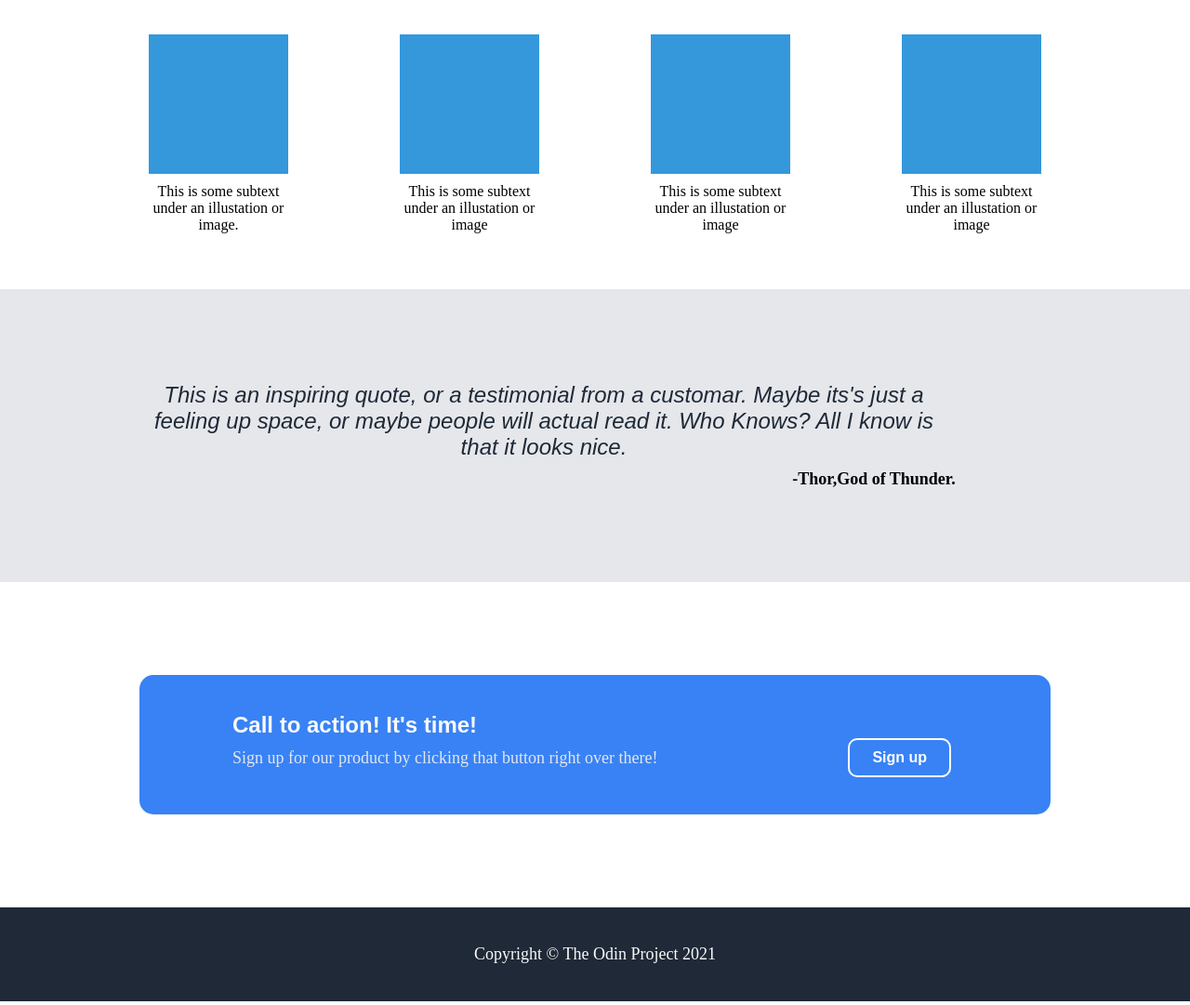
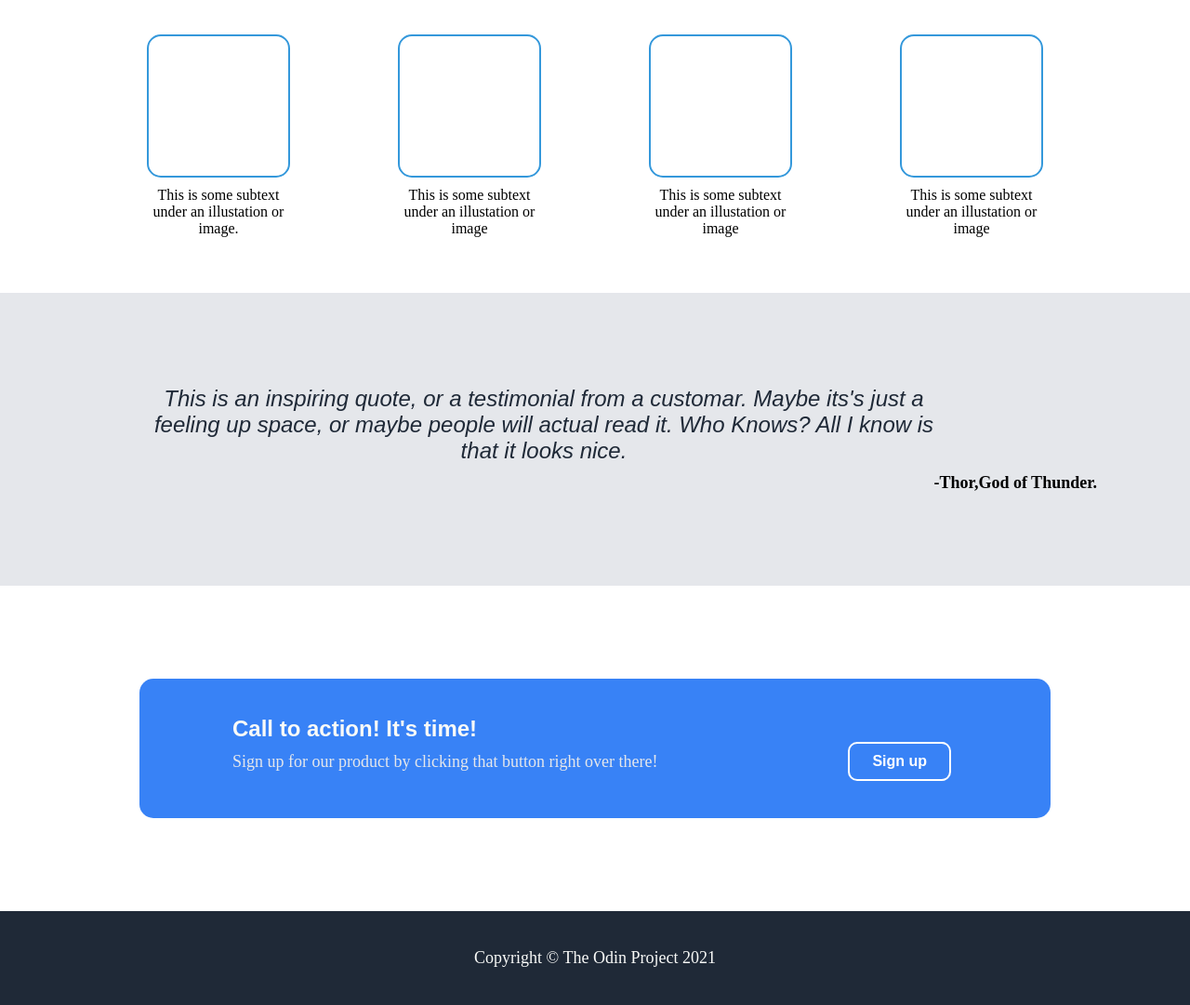
Before and after one commit to MarinaFawzy-g/landing-page, a plain HTML site: page index.html in a window 1280 px wide. Shown: the part 422-1503 px from the top of the page at 93% size. Drawn offline with Linux system fonts and the light colour scheme.

Commit message:
Update square styling and adjust quote section

```diff
--- a/index.html
+++ b/index.html
@@ -65,9 +65,9 @@
 
   </div>
 
-  <footer>
+  <div class="footer" >
     Copyright © The Odin Project 2021
-  </footer>
+  </div>
 
 </body>
 </html>
--- a/style.css
+++ b/style.css
@@ -117,7 +117,11 @@ body {
 .square {
     width: 150px;
     height: 150px;
-    background-color: #3498db;
+    background-color:white ;
+    border: 2px solid #3498db;
+
+
+    border-radius: 15px;
     margin-bottom: 10px;
 }
 
@@ -146,8 +150,8 @@ body {
 .disc2 {
     font-size: 18px;
     font-weight: bold;
-    margin-left: 600px;
-    text-align: center;
+    margin-right: auto ;
+    text-align: end;
     margin-top: 10px;
 
 }
@@ -193,7 +197,7 @@ body {
     margin-left: 200px;
 }
 
-footer {
+.footer {
     background-color: #1F2937;
     color: #F9FAF8;
     text-align: center;
```
